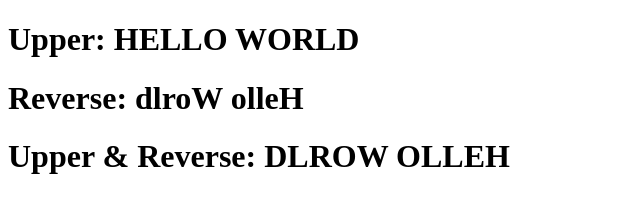
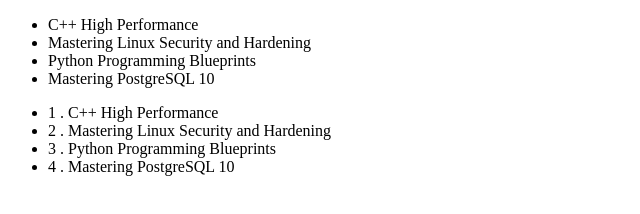
Before and after one commit to taufanbasri/vue-dasar, a plain HTML site: page index.html in a window 1280 px wide. Shown: the whole page, without its empty margins (0-640 px from the left). Drawn offline with Linux system fonts and the light colour scheme.

Commit message:
Menampilkan data array

```diff
--- a/index.html
+++ b/index.html
@@ -8,9 +8,16 @@
 </head>
 <body>
     <div id="app">
-        <h1>Upper: {{ message | upper }}</h1>
-        <h1>Reverse: {{ message | reverse }}</h1>
-        <h1>Upper & Reverse: {{ message | upper | reverse }}</h1>
+        <ul>
+            <li v-for="book in books">{{ book }}</li>
+        </ul>
+
+        <!-- with template and index -->
+        <ul>
+            <template v-for="(book, index) in books">
+                <li>{{ index+1 }} . {{ book }}</li>
+            </template>
+        </ul>
     </div>
 
     <script src="vue.js"></script>
@@ -19,18 +26,12 @@
             el: '#app',
 
             data: {
-                message: 'Hello World'
+                books : [
+                    'C++ High Performance',
+                    'Mastering Linux Security and Hardening', 'Python Programming Blueprints',
+                    'Mastering PostgreSQL 10'
+                ]
             },
-
-            filters: {
-                upper(text) {
-                    return text.toUpperCase();
-                },
-
-                reverse(text) {
-                    return text.split('').reverse().join('')
-                }
-            }
         });
     </script>
 </body>
```
